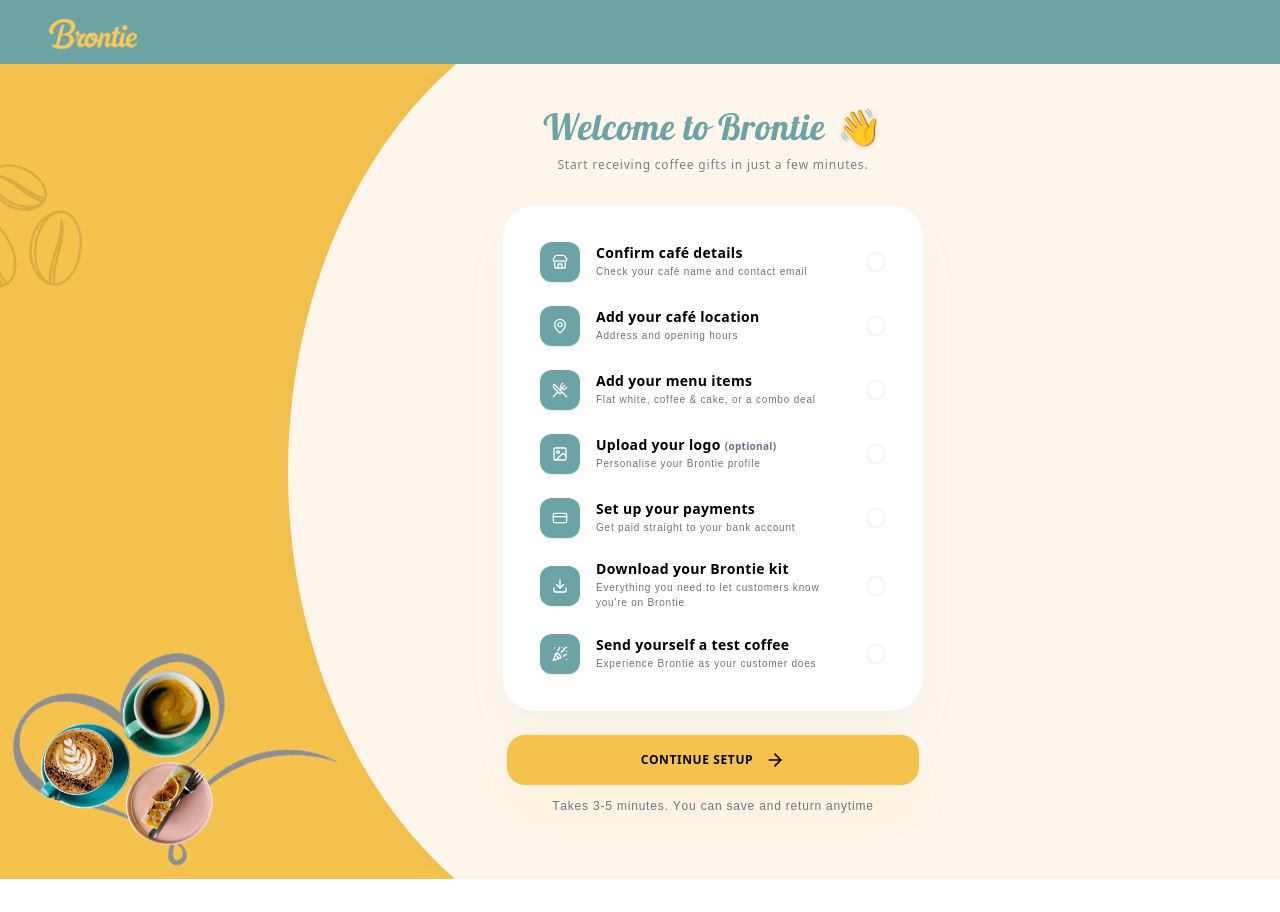
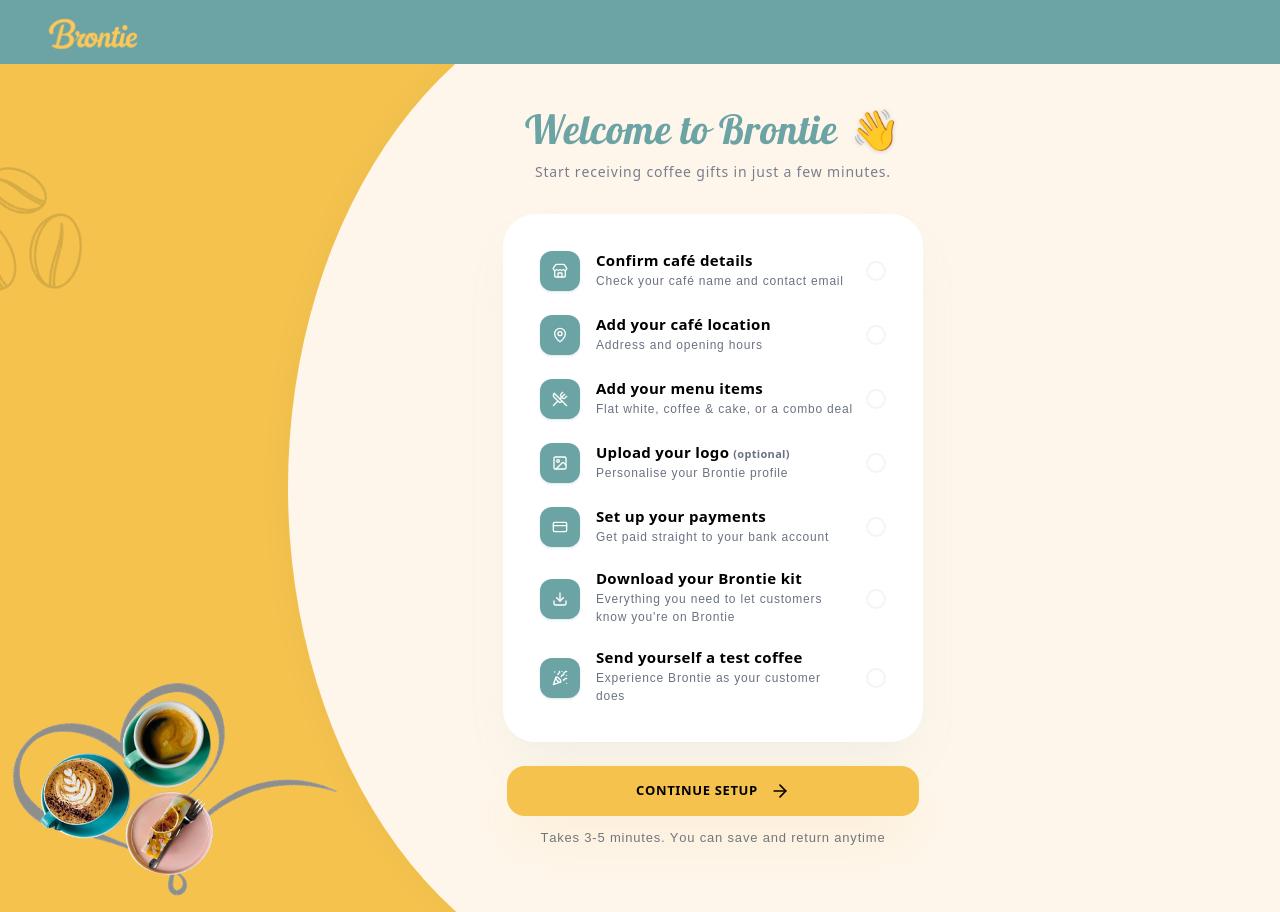
Before and after one commit to jamshed-ali-01/Brontie-Redesign, a Next.js app: page /cafes/onboarding in a window 1280 px wide. Before the commit the page ends 879 px from the top, so only its background shows below. Built offline with nearby package versions, Linux system fonts and the light colour scheme; no server answers; the database is empty.

Commit message:
onboarding changes

```diff
--- a/src/app/cafes/onboarding/page.tsx
+++ b/src/app/cafes/onboarding/page.tsx
@@ -121,10 +121,10 @@
   return (
     <AuthLayout>
       <div className="text-center mb-8 max-w-[420px] mx-auto    ">
-        <h1 className={`text-[32px] md:text-[36px] md:text-[#6ca3a4] text-black mb-2 leading-tight ${lobster.className}`}>
+        <h1 className={`text-[36px] md:text-[40px] md:text-[#6ca3a4] text-black mb-2 leading-tight ${lobster.className}`}>
           Welcome to Brontie <span className="inline-block origin-bottom-right ml-1 drop-shadow-sm">👋</span>
         </h1>
-        <p className="md:text-gray-500 text-black/90 md:text-[12px] text-xs  font-sans opacity-90">
+        <p className="md:text-gray-500 text-black/90 md:text-[14px] text-sm font-sans opacity-90">
           Start receiving coffee gifts in just a few minutes.
         </p>
       </div>
@@ -140,11 +140,11 @@
               </div>
 
               <div className="flex-1 ml-4 text-left">
-                <h3 className="text-[14px] font-semibold text-black   leading-none mb-1 font-sans">
+                <h3 className="text-[15px] font-semibold text-black leading-none mb-1 font-sans">
                   {step.title}
-                  {step.isOptional && <span className="text-[10px] text-gray-500  ml-1 font-sans">(optional)</span>}
+                  {step.isOptional && <span className="text-[11px] text-gray-500 ml-1 font-sans">(optional)</span>}
                 </h3>
-                <p className="text-[10px] text-gray-500 ">{step.description}</p>
+                <p className="text-[12px] text-gray-500">{step.description}</p>
               </div>
 
               <div className="ml-3 shrink-0">
@@ -171,11 +171,11 @@
           onClick={handleContinue}
           className="w-full bg-[#f4c24d] text-[#2c3e50] font-bold h-[50px] rounded-[18px] flex items-center justify-center space-x-3 hover:bg-[#e5b54d] transition-all group shadow-2xl shadow-[#f4c24d]/20 relative active:scale-95 disabled:opacity-50"
         >
-          <span className="text-[12px] uppercase tracking-wider">Continue Setup</span>
-          <ArrowRight className="w-5 h-5 group-hover:translate-x-1.5 transition-transform  " />
+          <span className="text-[13px] uppercase tracking-wider">Continue Setup</span>
+          <ArrowRight className="w-5 h-5 group-hover:translate-x-1.5 transition-transform" />
         </button>
-        <p className="text-gray-500 text-[12px] mt-3 text-center  ">
-         Takes 3-5 minutes. You can save and return anytime
+        <p className="text-gray-500 text-[13px] mt-3 text-center">
+          Takes 3-5 minutes. You can save and return anytime
         </p>
       </div>
     </AuthLayout>
```
